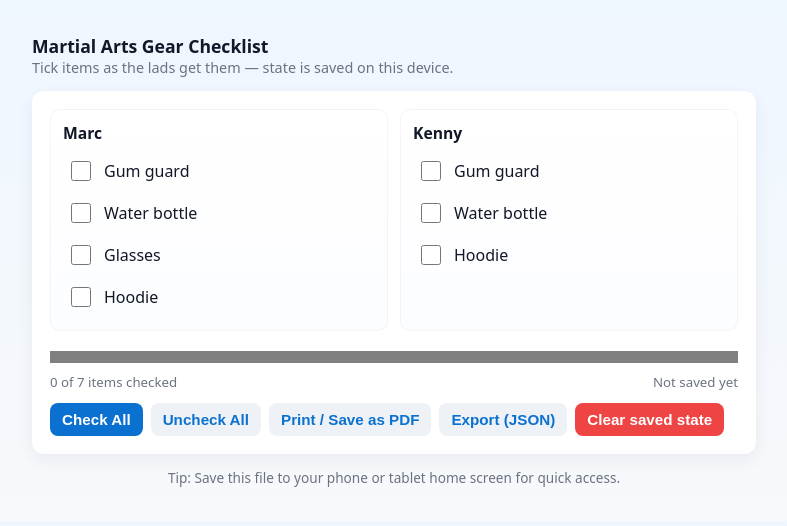
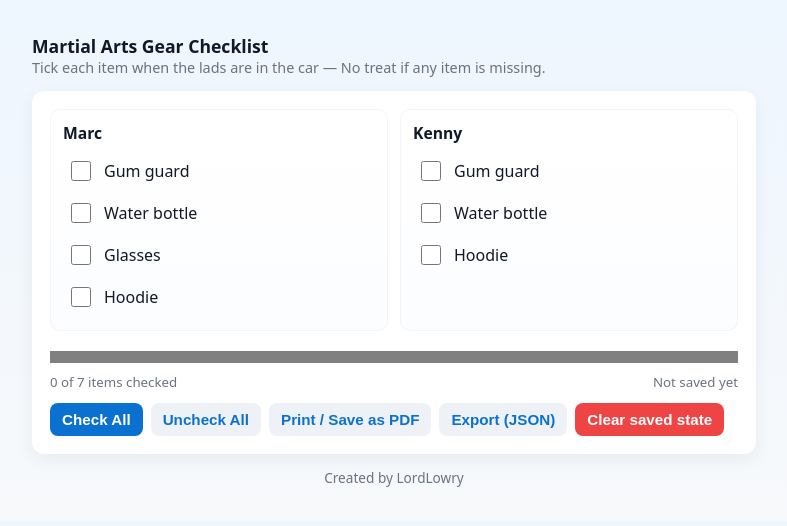
Before and after one commit to LordLowry/kidschecklist, a plain HTML site: page index.html in a window 1280 px wide. Shown: the whole page, without its empty margins (246-1033 px from the left). Drawn offline with Linux system fonts and the light colour scheme.

Commit message:
Update index.html
Name changes

```diff
--- a/index.html
+++ b/index.html
@@ -61,7 +61,7 @@
     <header>
       <div>
         <h1>Martial Arts Gear Checklist</h1>
-        <p>Tick items as the lads get them — state is saved on this device.</p>
+        <p>Tick each item when the lads are in the car — No treat if any item is missing.</p>
       </div>
     </header>
 
@@ -121,7 +121,7 @@
     </div>
 
     <footer>
-      Tip: Save this file to your phone or tablet home screen for quick access.
+      Created by LordLowry
     </footer>
   </div>
 
```
